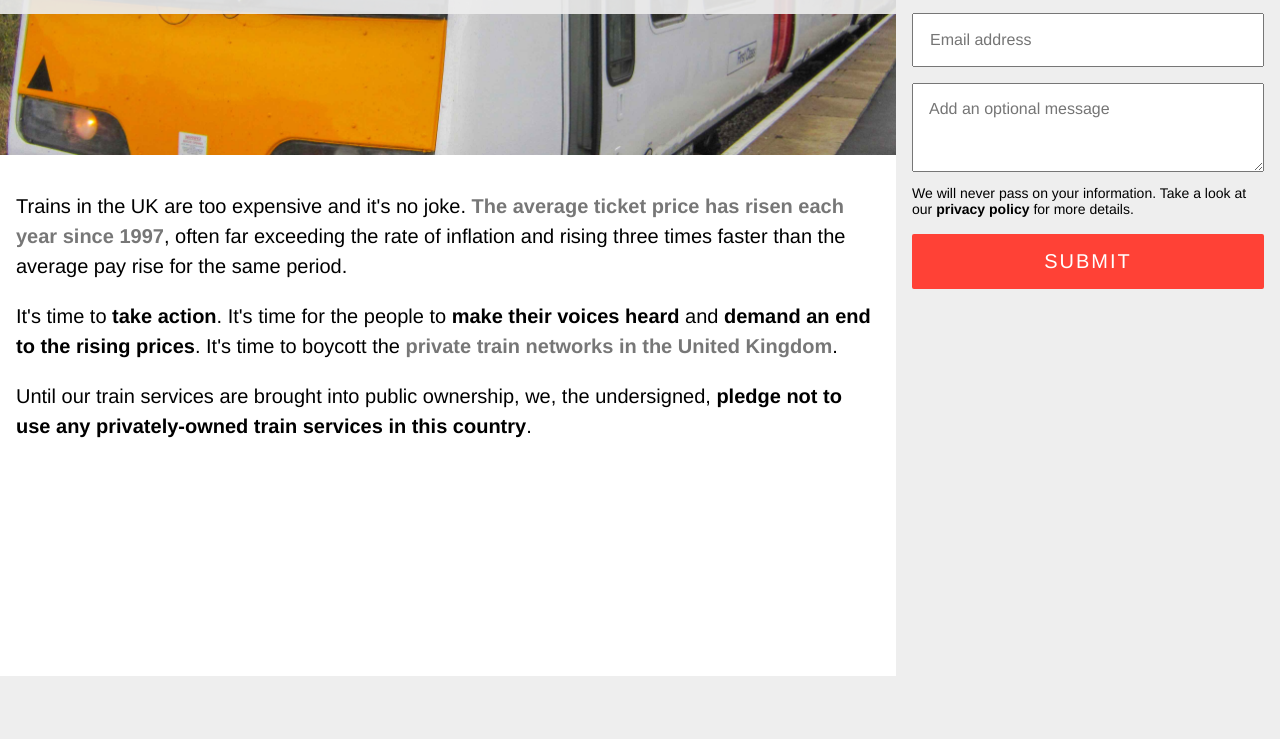
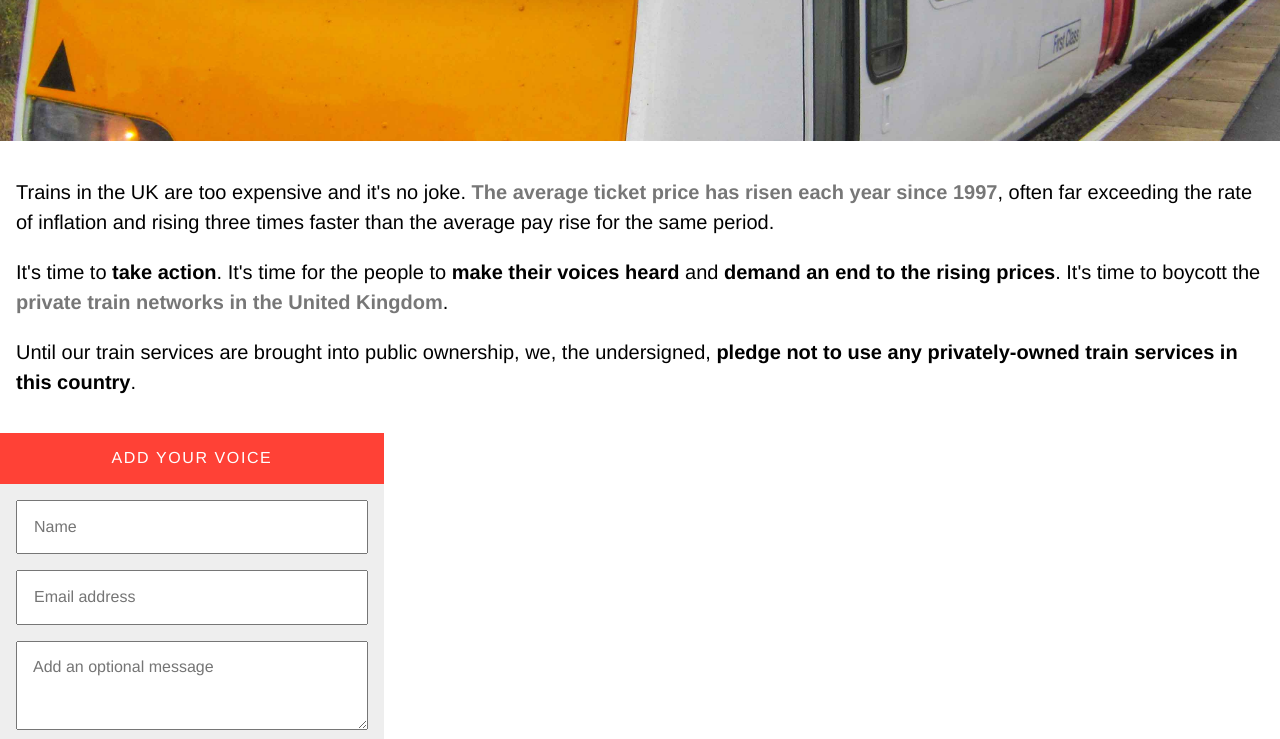
Before and after one commit to des-des/train-strike, a website: page src/index.html in a window 1280 px wide. Shown: the part 124-863 px from the top of the page. Before the commit the page ends 800 px from the top, so only its background shows below. Drawn offline with nearby package versions, Linux system fonts and the light colour scheme; files that its build step writes are made by us from their sources; no server answers; files whose address does not match are found by name.

Commit message:
updates css to pull in tachyons

```diff
--- a/src/style.css
+++ b/src/style.css
@@ -1,3 +1,45 @@
+@import 'tachyons/src/_normalize';
+@import 'tachyons/src/_background-size';
+@import 'tachyons/src/_background-position';
+@import 'tachyons/src/_borders';
+@import 'tachyons/src/_border-colors';
+@import 'tachyons/src/_border-radius';
+@import 'tachyons/src/_border-style';
+@import 'tachyons/src/_border-widths';
+@import 'tachyons/src/_coordinates';
+@import 'tachyons/src/_display';
+@import 'tachyons/src/_floats';
+@import 'tachyons/src/_font-family';
+@import 'tachyons/src/_font-style';
+@import 'tachyons/src/_font-weight';
+@import 'tachyons/src/_forms';
+@import 'tachyons/src/_heights';
+@import 'tachyons/src/_letter-spacing';
+@import 'tachyons/src/_links';
+@import 'tachyons/src/_max-widths';
+@import 'tachyons/src/_widths';
+@import 'tachyons/src/_overflow';
+@import 'tachyons/src/_position';
+@import 'tachyons/src/_skins';
+@import 'tachyons/src/_skins-pseudo';
+@import 'tachyons/src/_spacing';
+@import 'tachyons/src/_text-decoration';
+@import 'tachyons/src/_text-align';
+@import 'tachyons/src/_text-transform';
+@import 'tachyons/src/_type-scale';
+@import 'tachyons/src/_typography';
+@import 'tachyons/src/_utilities';
+@import 'tachyons/src/_visibility';
+@import 'tachyons/src/_white-space';
+@import 'tachyons/src/_vertical-align';
+@import 'tachyons/src/_hovers';
+@import 'tachyons/src/_nested';
+
+/* Variables */
+/* Importing here will allow you to override any variables in the modules */
+@import 'tachyons/src/_colors';
+@import 'tachyons/src/_media-queries';
+
 .train {
   background-image: url('train.jpg');
   background-repeat: no-repeat;
```
